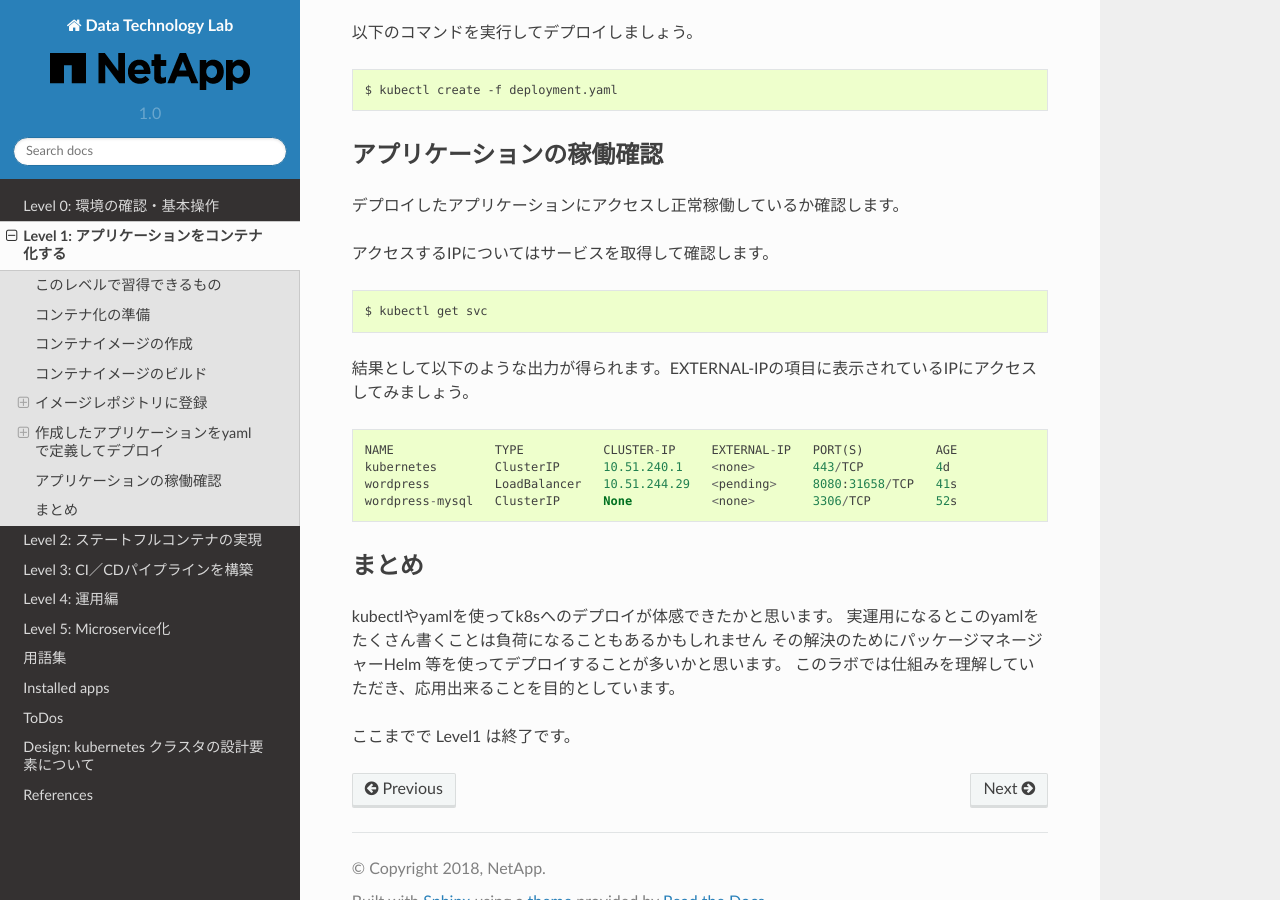
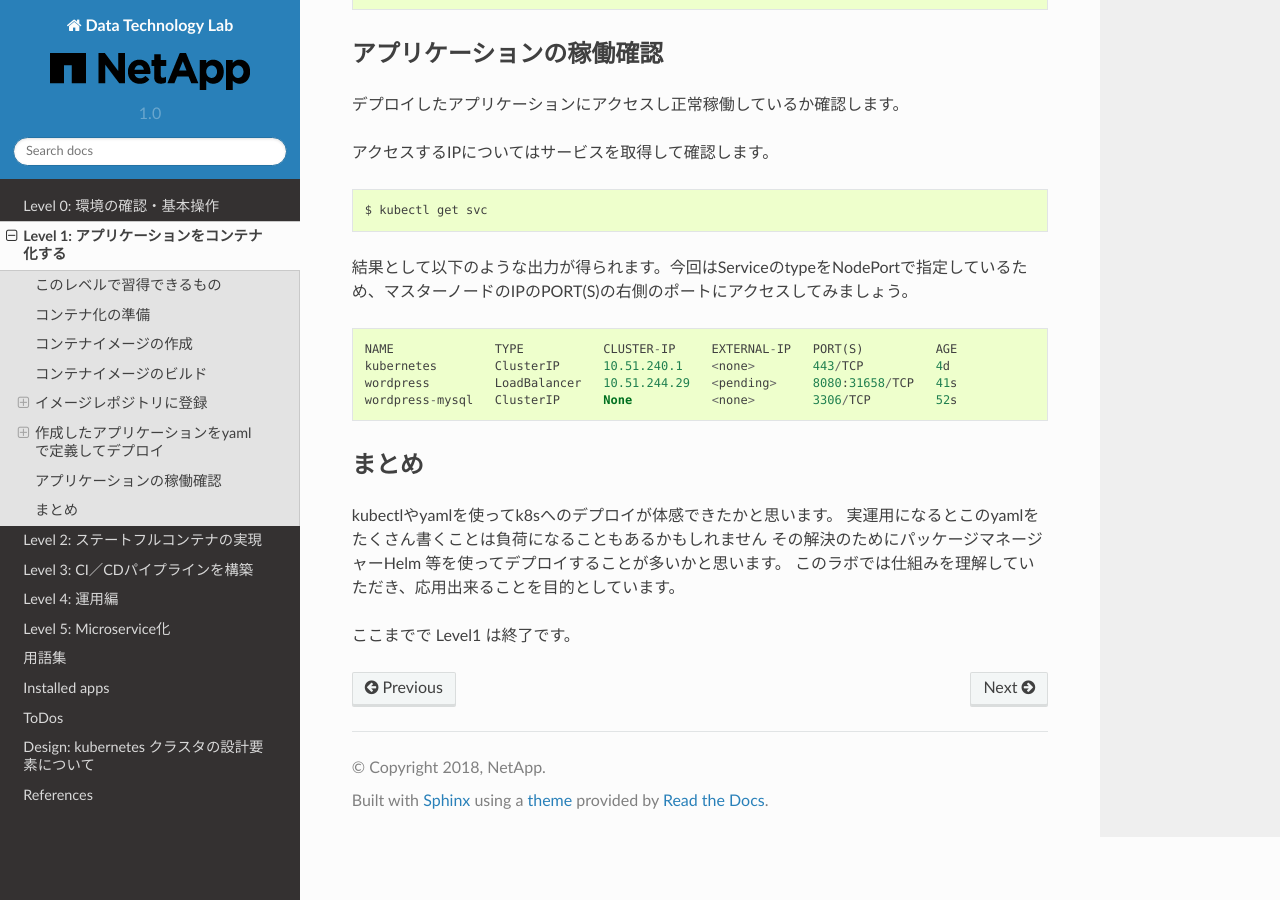
Before and after one commit to NetAppJpTechTeam/NetAppDigitalTransformationLab, a Sphinx documentation site: the page built from docs/source/Level1/index.rst, in a window 1280 px wide and 900 px high, scrolled down 4547 px. Built offline with Sphinx 7.4.7 and the Read the Docs theme 2.0.0, drawn with Linux system fonts in a browser that asks for light colours; some of the changed text lies outside the part shown.

Commit message:
Add private regsitry ip.

```diff
--- a/docs/source/Level1/index.rst
+++ b/docs/source/Level1/index.rst
@@ -90,9 +90,7 @@
 
 プライベートレジストリのIPは以下の通りです。
 
-.. todo:: IPアドレス確認。そもそもここに記載するかは検討が必要。
-
-* registry ip: 192.168.1.XX
+* registry ip: 192.168.1.50:5000
 
 レジストリは共通に準備しているので、Docker imageをpushする際にレジストリのIPを指定してください。 ::
 
@@ -157,7 +155,7 @@
 
     $ kubectl get svc
 
-結果として以下のような出力が得られます。EXTERNAL-IPの項目に表示されているIPにアクセスしてみましょう。 ::
+結果として以下のような出力が得られます。今回はServiceのtypeをNodePortで指定しているため、マスターノードのIPのPORT(S)の右側のポートにアクセスしてみましょう。 ::
 
     NAME              TYPE           CLUSTER-IP     EXTERNAL-IP   PORT(S)          AGE
     kubernetes        ClusterIP      10.51.240.1    <none>        443/TCP          4d
```
